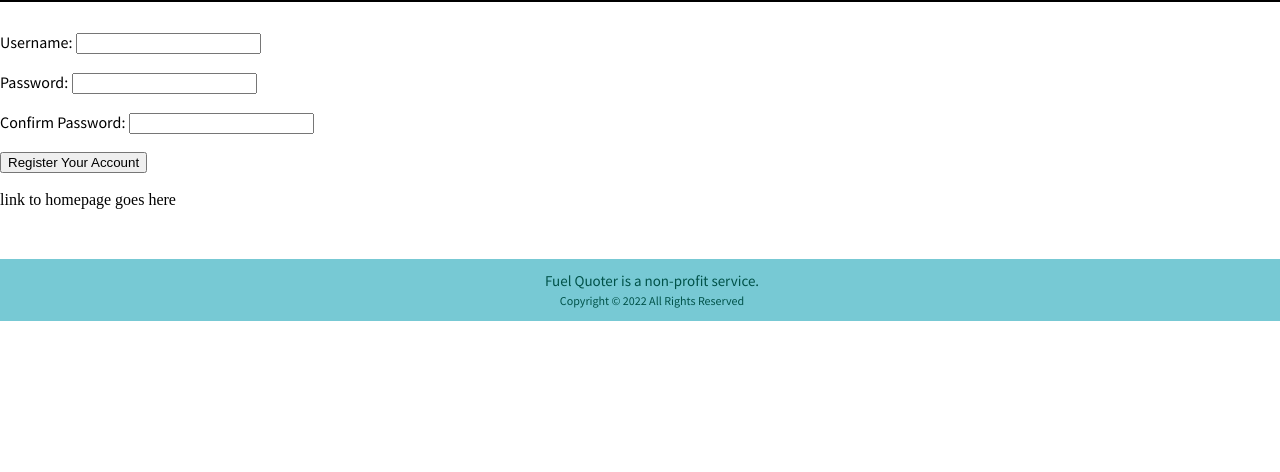
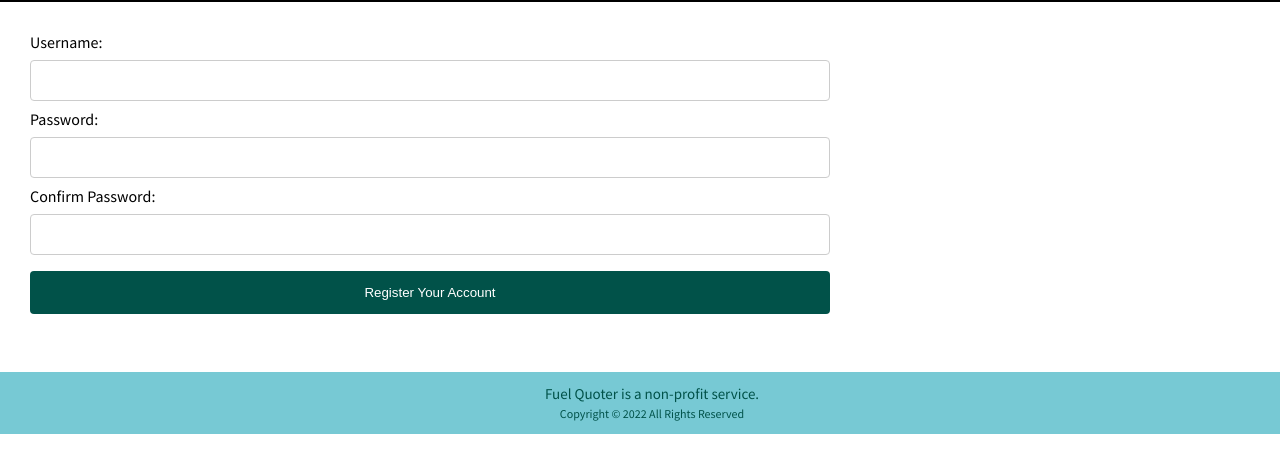
Before and after one commit to 4353-slot-12/assignment-2, a website: page src/frontend/register.html in a window 1280 px wide. Shown: the part 60-532 px from the top of the page. Drawn offline with Linux system fonts and the light colour scheme; a web font is replaced by a local one.

Commit message:
holyshit

```diff
--- a/package.json
+++ b/package.json
@@ -5,7 +5,7 @@
   "main": "backend/index.js",
   "type": "module",
   "scripts": {
-    "start": "nodemon src/backend/index.js"
+    "start": "nodemon --experimental-specifier-resolution=node src/backend/index.js"
   },
   "repository": {
     "type": "git",
@@ -15,7 +15,8 @@
   "license": "GPL-3.0-or-later",
   "dependencies": {
     "dotenv": "^16.0.0",
-    "express": "^4.17.2"
+    "express": "^4.17.2",
+    "morgan": "^1.10.0"
   },
   "devDependencies": {
     "nodemon": "^2.0.15"
--- a/src/backend/index.js
+++ b/src/backend/index.js
@@ -1,16 +1,22 @@
 import express from 'express';
 import dotenv from 'dotenv';
 import path from 'path';
+import morgan from 'morgan';
+import router from './routes/index.js';
+
 
 dotenv.config();
 const app = express();
 const port = process.env.PORT || 8000;
 const baseDir = path.join(process.cwd(), 'src');
 
+app.use(morgan(':method :url :status'));
 app.use(express.static(path.join(baseDir, 'frontend'), {
     extensions: ['html', 'htm']
 }));
 
+app.use('/api', router);
+
 app.listen(port, () => {
   console.log(`team-12 assignment-2 listening on port ${port}`)
 });
--- a/src/frontend/register.html
+++ b/src/frontend/register.html
@@ -7,9 +7,9 @@
 
         <!-- External resources -->
         <link rel="stylesheet" href="styles/main.css"/>
-        <link rel="stylesheet" href="styles/register.css">
+        <link rel="stylesheet" href="styles/form.css">
         <script src="scripts/main.js" defer></script>
-        <!-- <script src="scripts/register.js" defer></script> -->
+        <script src="scripts/register.js" defer></script>
 
         <!-- Remove before going to production -->
         <script
@@ -48,25 +48,25 @@
             </div>
         </header>
 
-        <form action="/" , method="POST">
-            <label for="username_field">Username:</label>
-            <input id="username_field" type="text" , maxlength="50" />
-            <br /><br />
-            <label for="password_field">Password:</label>
-            <input id="password_field" type="password" , maxlength="50" />
-            <br /><br />
-            <label for="password_confirm_field">Confirm Password:</label>
-            <input
-                id="password_confirm_field"
-                type="password"
-                ,
-                maxlength="50"
-            />
-            <br /><br />
-            <input type="submit" , value="Register Your Account" />
-        </form>
-        <br />
-        <text>link to homepage goes here</text>
+        <section>
+            <form action="/api/create_account" method="POST" onsubmit="return handleSubmit();">
+                <label for="username">Username:</label>
+                <input id="username" name="username" type="text" maxlength="50" />
+
+                <label for="password">Password:</label>
+                <input id="password" name="password" type="password" maxlength="50" />
+
+                <label for="confirm-password">Confirm Password:</label>
+                <input
+                    id="confirm-password"
+                    name="confirm-password"
+                    type="password"
+                    maxlength="50"
+                />
+
+                <input type="submit" value="Register Your Account" />
+            </form>
+    </section>
 
         <footer>
             Fuel Quoter is a non-profit service.<br />
--- /dev/null
+++ b/src/frontend/scripts/register.js
@@ -0,0 +1,37 @@
+
+const username = document.getElementById("username");
+const password = document.getElementById("password");
+const confirmPassword = document.getElementById("confirm-password");
+
+function validatePassword(){
+    if(password.value != confirmPassword.value) {
+        confirmPassword.setCustomValidity("Passwords Don't Match");
+        return false;
+    }
+    confirmPassword.setCustomValidity('');
+    return true;
+}
+
+password.onchange = validatePassword;
+confirmPassword.onkeyup = validatePassword;
+
+function handleSubmit() {
+    const username = document.getElementById("username");
+    const password = document.getElementById("password");
+    const confirmPassword = document.getElementById("confirm-password");
+
+    const usernameExists = !!username.value.length;
+    const passwordExists = !!password.value.length;
+    const passwordsMatch = password.value == confirmPassword.value;
+
+    // If checks pass, continue with submit.
+    if (usernameExists && passwordExists && passwordsMatch) {
+        return true;
+    }
+
+    if (!usernameExists) username.focus();
+    else if (!passwordExists) password.focus();
+    else if (!passwordsMatch) confirmPassword.focus();
+
+    return false;
+}
--- a/src/frontend/styles/profile.css
+++ b/src/frontend/styles/form.css
@@ -3,6 +3,9 @@ form {
 }
 
 input[type="text"],
+input[type="number"],
+input[type="password"],
+input[type="date"],
 select {
     width: 100%;
     padding: 12px 20px;
```
Also changed, not shown: src/backend/routes/index.js (added, +10 -0 lines), src/frontend/profile.html (+1 -1 lines), src/frontend/quote.html (+1 -1 lines), 1 other file.
